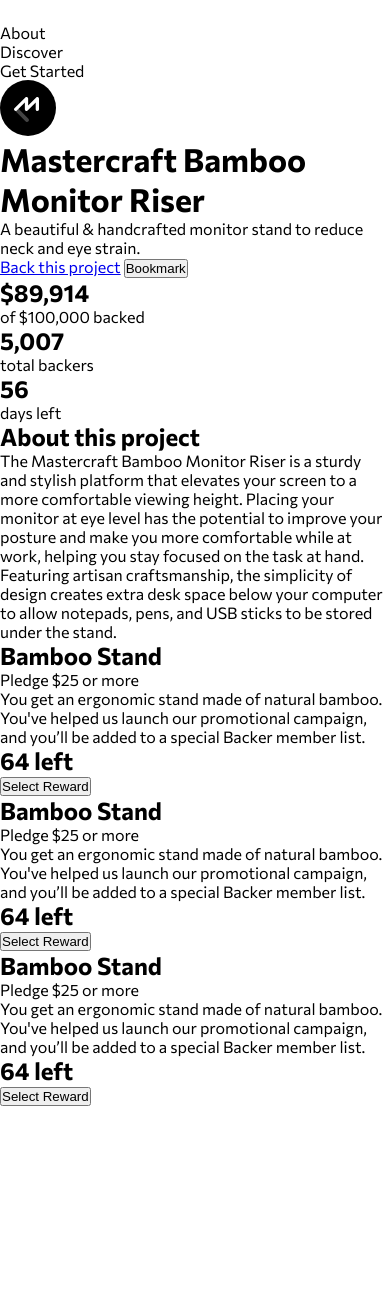
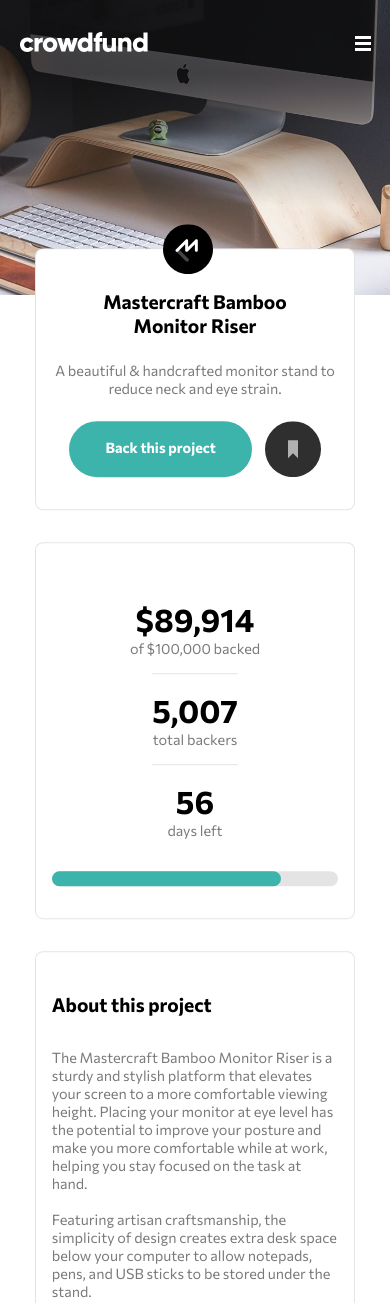
Before and after one commit to anuarshaidenov/crowdfunding-product-page, a plain HTML site: page index.html in a window 390 px wide. Shown: the top 1303 px of the page. Before the commit the page ends 1106 px from the top, so only its background shows below. Drawn offline with nearby package versions, Linux system fonts and the light colour scheme; files that its build step writes are made by us from their sources.

Commit message:
done mobile css (no interactions)

```diff
--- a/index.html
+++ b/index.html
@@ -29,21 +29,26 @@
   <body>
     <header class="section-header">
       <nav class="navbar">
-        <div class="container container--wide">
+        <div class="container container--wide container--flex">
           <a href="#" class="navbar__logo"
             ><img src="./images/logo.svg" alt="Logo" class="navbar__logo-img"
           /></a>
-          <ul class="navbar__list">
-            <li class="navbar__list-element">About</li>
-            <li class="navbar__list-element">Discover</li>
-            <li class="navbar__list-element">Get Started</li>
+          <img
+            src="./images/icon-hamburger.svg"
+            alt="Hamburger Icon"
+            class="navbar__hamburger-icon"
+          />
+          <ul class="navbar__list-desktop">
+            <li class="navbar__list-desktop-element">About</li>
+            <li class="navbar__list-desktop-element">Discover</li>
+            <li class="navbar__list-desktop-element">Get Started</li>
           </ul>
         </div>
       </nav>
     </header>
-    <main class="section section-main">
-      <div class="container container--small">
-        <div class="section section--header">
+    <main class="section-main">
+      <div class="container container--small container--moved-up">
+        <div class="section section--mb section--header">
           <img
             src="./images/logo-mastercraft.svg"
             alt="Logo Mastercraft"
@@ -62,60 +67,88 @@
               class="btn-cta btn-cta--primary section--header__btn-cta"
               >Back this project</a
             >
-            <button class="btn-bookmark section--header__btn-bookmark">
-              Bookmark
-            </button>
+            <div class="btn-bookmark-container section--header__btn-bookmark">
+              <button class="btn-bookmark btn-bookmark--desktop">
+                Bookmark
+              </button>
+              <img
+                src="./images/icon-bookmark.svg"
+                alt="Bookmark Icon"
+                class="btn-bookmark btn-bookmark--mobile"
+              />
+            </div>
           </div>
         </div>
 
-        <div class="section section--stats">
+        <div class="section section--mb section--stats">
           <div class="section--stats__numbers">
             <div class="section--stats__number">
-              <h2 class="heading-primary">$89,914</h2>
+              <h2 class="heading-primary heading-primary--number">$89,914</h2>
               <p class="subheading">of $100,000 backed</p>
             </div>
-            <div class="section--stats__number">
-              <h2 class="heading-primary">5,007</h2>
+            <div
+              class="
+                section--stats__number section--stats__number--border-top-bottom
+              "
+            >
+              <h2 class="heading-primary heading-primary--number">5,007</h2>
               <p class="subheading">total backers</p>
             </div>
             <div class="section--stats__number">
-              <h2 class="heading-primary">56</h2>
+              <h2 class="heading-primary heading-primary--number">56</h2>
               <p class="subheading">days left</p>
             </div>
           </div>
-          <span class="section--stats__loading-bar">
-            <span class="section--stats__inner-bar"></span>
+          <span class="loading-bar section--stats__loading-bar">
+            <span class="loading-bar section--stats__inner-bar"></span>
           </span>
         </div>
 
         <div class="section section--about">
-          <h2 class="heading-primary heading-primary--small">
+          <h2 class="heading-primary section--about__heading">
             About this project
           </h2>
-          <p class="subheading">
+          <p class="subheading section--about__subheading">
             The Mastercraft Bamboo Monitor Riser is a sturdy and stylish
             platform that elevates your screen to a more comfortable viewing
             height. Placing your monitor at eye level has the potential to
             improve your posture and make you more comfortable while at work,
             helping you stay focused on the task at hand.<br />
+            <br />
             Featuring artisan craftsmanship, the simplicity of design creates
             extra desk space below your computer to allow notepads, pens, and
             USB sticks to be stored under the stand.
           </p>
-          <div class="section">
-            <div class="section__row">
-              <h2 class="heading-primary heading-primary--small">
+          <div class="section section--mb section--inner">
+            <div class="section__row section--inner__row">
+              <h2
+                class="
+                  heading-primary heading-primary--small
+                  section--inner__heading
+                "
+              >
                 Bamboo Stand
               </h2>
-              <p class="subheading subheading--green">Pledge $25 or more</p>
+              <p
+                class="subheading subheading--green section--inner__subheading"
+              >
+                Pledge $25 or more
+              </p>
             </div>
-            <p class="subheading">
+            <p class="subheading section--inner__subheading">
               You get an ergonomic stand made of natural bamboo. You've helped
               us launch our promotional campaign, and you’ll be added to a
               special Backer member list.
             </p>
-            <div class="section__row">
-              <h2 class="heading-primary">
+            <div class="section__row section--inner__row">
+              <h2
+                class="
+                  heading-primary
+                  heading-primary--number
+                  heading-primary--flex-center
+                  section--inner__heading-number
+                "
+              >
                 64 <span class="subheading">left</span>
               </h2>
               <button href="#" class="btn-cta btn-cta--primary">
@@ -123,20 +156,36 @@
               </button>
             </div>
           </div>
-          <div class="section">
-            <div class="section__row">
-              <h2 class="heading-primary heading-primary--small">
+          <div class="section section--mb section--inner">
+            <div class="section__row section--inner__row">
+              <h2
+                class="
+                  heading-primary heading-primary--small
+                  section--inner__heading
+                "
+              >
                 Bamboo Stand
               </h2>
-              <p class="subheading subheading--green">Pledge $25 or more</p>
+              <p
+                class="subheading subheading--green section--inner__subheading"
+              >
+                Pledge $25 or more
+              </p>
             </div>
-            <p class="subheading">
+            <p class="subheading section--inner__subheading">
               You get an ergonomic stand made of natural bamboo. You've helped
               us launch our promotional campaign, and you’ll be added to a
               special Backer member list.
             </p>
-            <div class="section__row">
-              <h2 class="heading-primary">
+            <div class="section__row section--inner__row">
+              <h2
+                class="
+                  heading-primary
+                  heading-primary--number
+                  heading-primary--flex-center
+                  section--inner__heading-number
+                "
+              >
                 64 <span class="subheading">left</span>
               </h2>
               <button href="#" class="btn-cta btn-cta--primary">
@@ -144,23 +193,39 @@
               </button>
             </div>
           </div>
-          <div class="section section--unactive">
-            <div class="section__row">
-              <h2 class="heading-primary heading-primary--small">
+          <div class="section section--inner section--inactive">
+            <div class="section__row section--inner__row">
+              <h2
+                class="
+                  heading-primary heading-primary--small
+                  section--inner__heading
+                "
+              >
                 Bamboo Stand
               </h2>
-              <p class="subheading subheading--green">Pledge $25 or more</p>
+              <p
+                class="subheading subheading--green section--inner__subheading"
+              >
+                Pledge $25 or more
+              </p>
             </div>
-            <p class="subheading">
+            <p class="subheading section--inner__subheading">
               You get an ergonomic stand made of natural bamboo. You've helped
               us launch our promotional campaign, and you’ll be added to a
               special Backer member list.
             </p>
-            <div class="section__row">
-              <h2 class="heading-primary">
+            <div class="section__row section--inner__row">
+              <h2
+                class="
+                  heading-primary
+                  heading-primary--number
+                  heading-primary--flex-center
+                  section--inner__heading-number
+                "
+              >
                 64 <span class="subheading">left</span>
               </h2>
-              <button href="#" class="btn-cta btn-cta--primary">
+              <button href="#" class="btn-cta btn-cta--inactive">
                 Select Reward
               </button>
             </div>
--- /dev/null
+++ b/styles/_components.scss
@@ -0,0 +1,221 @@
+@import "colors";
+.container {
+  margin: 0 auto;
+  width: 90%;
+
+  &--flex {
+    display: flex;
+    justify-content: space-between;
+    align-items: center;
+  }
+
+  &--small {
+    max-width: 320.5px;
+  }
+
+  &--moved-up {
+    transform: translateY(-2%);
+  }
+}
+
+.section-header {
+  background: linear-gradient(
+      180deg,
+      rgba(0, 0, 0, 0.6) 25%,
+      rgba(0, 0, 0, 0) 70%
+    ),
+    url("../images/image-hero-mobile.jpg");
+  background-position: center;
+  background-size: cover;
+  padding: 2rem 0 15rem;
+  .navbar {
+    &__logo {
+    }
+
+    &__hamburger-icon {
+      display: block;
+      width: 16px;
+    }
+
+    &__list-desktop {
+      display: none;
+    }
+  }
+}
+
+.section {
+  padding: 2.5rem 1rem 2rem;
+  border: 1px rgba($color-dark-gray, 0.2) solid;
+  border-radius: 8px;
+  background-color: white;
+
+  &--mb {
+    margin-bottom: 2rem;
+  }
+
+  &--header {
+    position: relative;
+    text-align: center;
+
+    &__heading {
+      margin: 0 0 1.5rem;
+      padding: 0 1rem;
+    }
+
+    &__subheading {
+      margin: 0 0 1.5rem;
+    }
+
+    &__logo {
+      display: block;
+      position: absolute;
+      width: 50px;
+      top: -25px;
+      left: 40%;
+    }
+    &__btn-cta {
+      margin-right: 0.8rem;
+    }
+  }
+
+  &--stats {
+    text-align: center;
+    &__numbers {
+      display: flex;
+      flex-direction: column;
+      align-items: center;
+    }
+
+    &__number {
+      padding: 1rem 0;
+      position: relative;
+
+      &--border-top-bottom {
+        border-top: 1px rgba($color-dark-gray, 0.2) solid;
+        border-bottom: 1px rgba($color-dark-gray, 0.2) solid;
+      }
+
+      &:last-of-type {
+        border-bottom: none;
+      }
+    }
+
+    &__loading-bar {
+      margin-top: 1rem;
+      width: 100%;
+      height: 15px;
+      background-color: rgba($color-dark-gray, 0.2);
+    }
+
+    &__inner-bar {
+      width: 80%;
+      height: 100%;
+      background-color: $color-moderate-cyan;
+    }
+  }
+
+  &--inner {
+    padding: 2rem;
+    &__row {
+      flex-direction: column;
+      align-items: flex-start;
+
+      &:first-of-type {
+        margin-bottom: 1.5rem;
+      }
+    }
+
+    &__heading {
+      margin-bottom: 0.5rem;
+    }
+
+    &__subheading {
+      margin-bottom: 1.5rem;
+    }
+
+    &__heading-number {
+      margin-bottom: 1.5rem;
+    }
+  }
+
+  &--about {
+    &__heading {
+      margin-bottom: 2rem;
+    }
+
+    &__subheading {
+      margin-bottom: 2rem;
+    }
+  }
+
+  &--inactive {
+    opacity: 0.5;
+  }
+
+  &__row {
+    display: flex;
+    justify-content: center;
+  }
+}
+
+.loading-bar {
+  display: block;
+  border-radius: 30px;
+}
+
+.heading-primary {
+  font-size: 1.2rem;
+
+  &--number {
+    font-size: 2rem;
+  }
+
+  &--small {
+    font-size: 0.9rem;
+  }
+
+  &--flex-center {
+    display: flex;
+    align-items: center;
+    gap: 0.8rem;
+  }
+}
+
+.subheading {
+  color: $color-dark-gray;
+  font-size: 0.9rem;
+
+  &--green {
+    color: $color-moderate-cyan;
+  }
+}
+
+.btn-cta {
+  padding: 1.2em 2.5em;
+  border-radius: 30px;
+  font-weight: 700;
+  outline: none;
+  border: none;
+  font-size: 0.9rem;
+  display: inline-block;
+
+  &--primary {
+    background: $color-moderate-cyan;
+    color: white;
+  }
+
+  &--inactive {
+    background: hsl(0, 1%, 54%);
+    color: white;
+  }
+}
+
+.btn-bookmark {
+  &--desktop {
+    display: none;
+  }
+
+  &--mobile {
+    display: block;
+  }
+}
--- a/styles/_config.scss
+++ b/styles/_config.scss
@@ -12,3 +12,16 @@ body {
 body {
   font-family: "Commissioner", sans-serif;
 }
+
+ul {
+  list-style: none;
+}
+
+img {
+  width: 100%;
+}
+
+a {
+  text-decoration: none;
+  color: inherit;
+}
--- a/styles/main.scss
+++ b/styles/main.scss
@@ -1 +1,2 @@
 @import "config";
+@import "components";
```
Also changed, not shown: styles/main.css (added), 1 other file.
